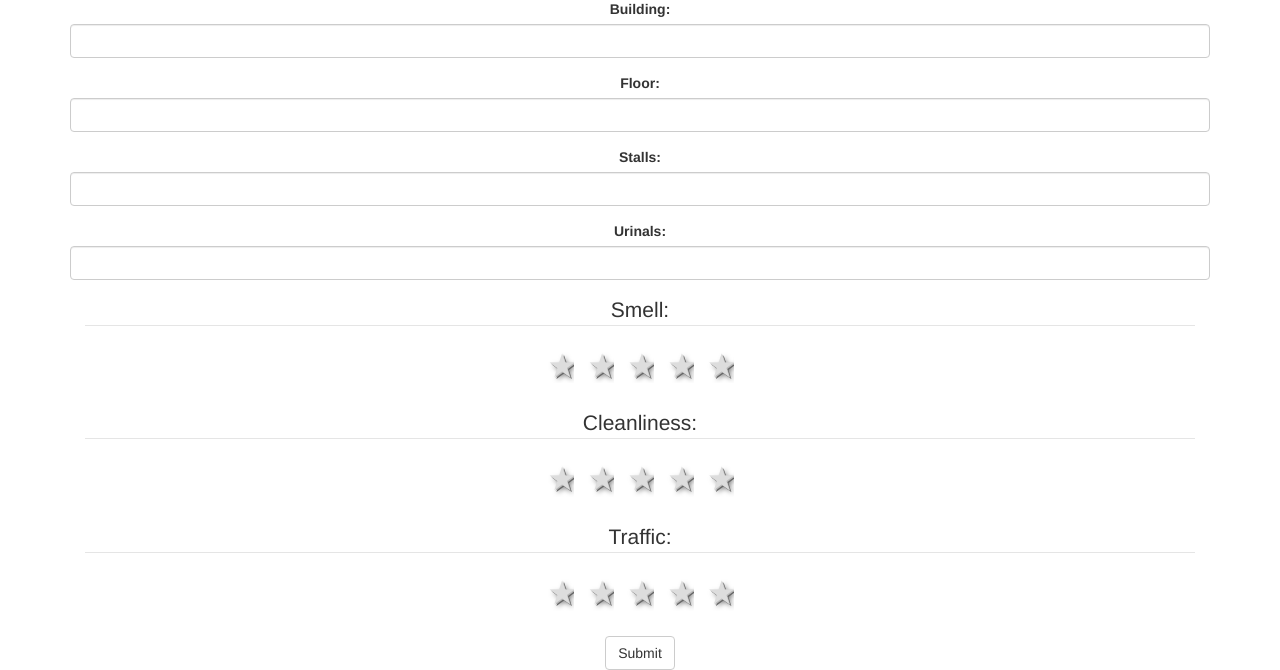
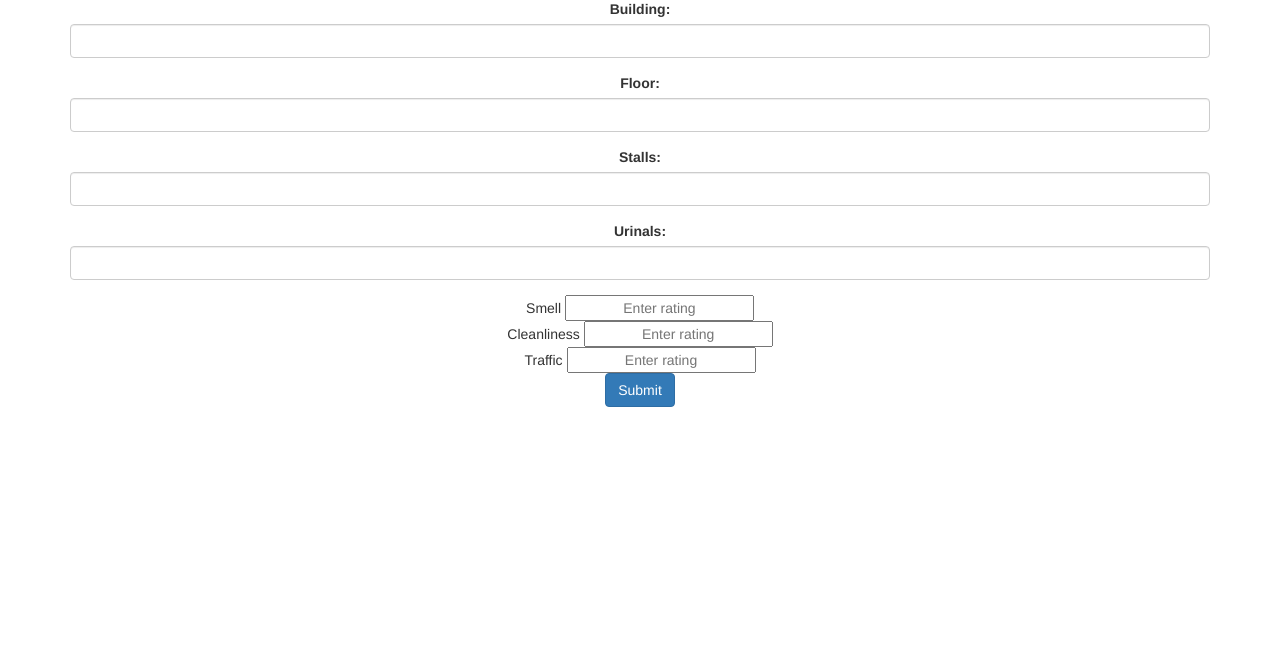
Before and after one commit to burtbot25/BCIT_2018_Hackathon-BCIT_Bathroom_Buddy, a PHP site: page /addWashrooms.php in a window 1280 px wide. Shown: the part 531-1201 px from the top of the page. After the commit the page ends 938 px from the top, so only its background shows below. Run offline with PHP 8.4, Linux system fonts and the light colour scheme.

Commit message:
fixed add bathroom

```diff
--- a/addWashrooms.php
+++ b/addWashrooms.php
@@ -40,42 +40,16 @@
 
         ?>
 
+                                Smell <input class="text-center" type="text" name="newsmell" id="#" placeholder="Enter rating"/>
+                                <br />
+                                Cleanliness <input class="text-center" type="text" name="newclean" id="#" placeholder="Enter rating"/>
+                                <br />
+                                Traffic <input class="text-center" type="text" name="newtraffic" id="#" placeholder="Enter rating"/>
+                                <br />
+                                <input type="submit" class="btn btn-primary" name="#" id="#" value="Submit"/>
+                            </form>
 
 
-            <div class="col-xs-12">
-              <fieldset class="rating" id="smell">
-              <legend>Smell:</legend>
-
-              <input type="radio" id="star1" name="smell" value="1" class="star"/><label for="star1" title="Sucks big time" class="star">1 star</label>
-              <input type="radio" id="star2" name="smell" value="2" class="star"/><label for="star2" title="Kinda bad" class="star">2 stars</label>
-              <input type="radio" id="star3" name="smell" value="3" class="star"/><label for="star3" title="Meh" class="star">3 stars</label>
-              <input type="radio" id="star4" name="smell" value="4" class="star"/><label for="star4" title="Pretty good" class="star">4 stars</label>
-               <input type="radio" id="star5" name="smell" value="5" class="star"/><label for="star5" title="Rocks!" class="star">5 stars</label>
-              </fieldset>
-            </div>
-
-            <div class="col-xs-12">
-            <fieldset class="rating" id="clean">
-              <legend>Cleanliness:</legend>
-               <input type="radio" id="star10" name="clean" value="5" class="star"/><label for="star10" title="Rocks!" class="star">5 stars</label>
-                <input type="radio" id="star9" name="clean" value="4" class="star"/><label for="star9" title="Pretty good" class="star">4 stars</label>
-                <input type="radio" id="star8" name="clean" value="3" class="star"/><label for="star8" title="Meh" class="star">3 stars</label>
-                <input type="radio" id="star7" name="clean" value="2" class="star"/><label for="star7" title="Kinda bad" class="star">2 stars</label>
-                <input type="radio" id="star6" name="clean" value="1" class="star"/><label for="star6" title="Sucks big time" class="star">1 star</label>
-              </fieldset>
-            </div>
-            <div class="col-xs-12">
-            <fieldset class="rating" id="traffic">
-              <legend>Traffic:</legend>
-               <input type="radio" id="star20" name="traffic" value="5" class="star"/><label for="star20" title="Rocks!" class="star">5 stars</label>
-                <input type="radio" id="star19" name="traffic" value="4" class="star"/><label for="star19" title="Pretty good" class="star">4 stars</label>
-                <input type="radio" id="star18" name="traffic" value="3" class="star"/><label for="star18" title="Meh" class="star">3 stars</label>
-                <input type="radio" id="star17" name="traffic" value="2" class="star"/><label for="star17" title="Kinda bad" class="star">2 stars</label>
-                <input type="radio" id="star16" name="traffic" value="1" class="star"/><label for="star16" title="Sucks big time" class="star">1 star</label>
-              </fieldset>
-            </div>
-            <div class="col-xs-12"><button type="submit" class="btn btn-default" id="sub">Submit</button></div>
-        </form>
 
     </div>
     <script>
```
Also changed, not shown: index.php (+4 -4 lines).
